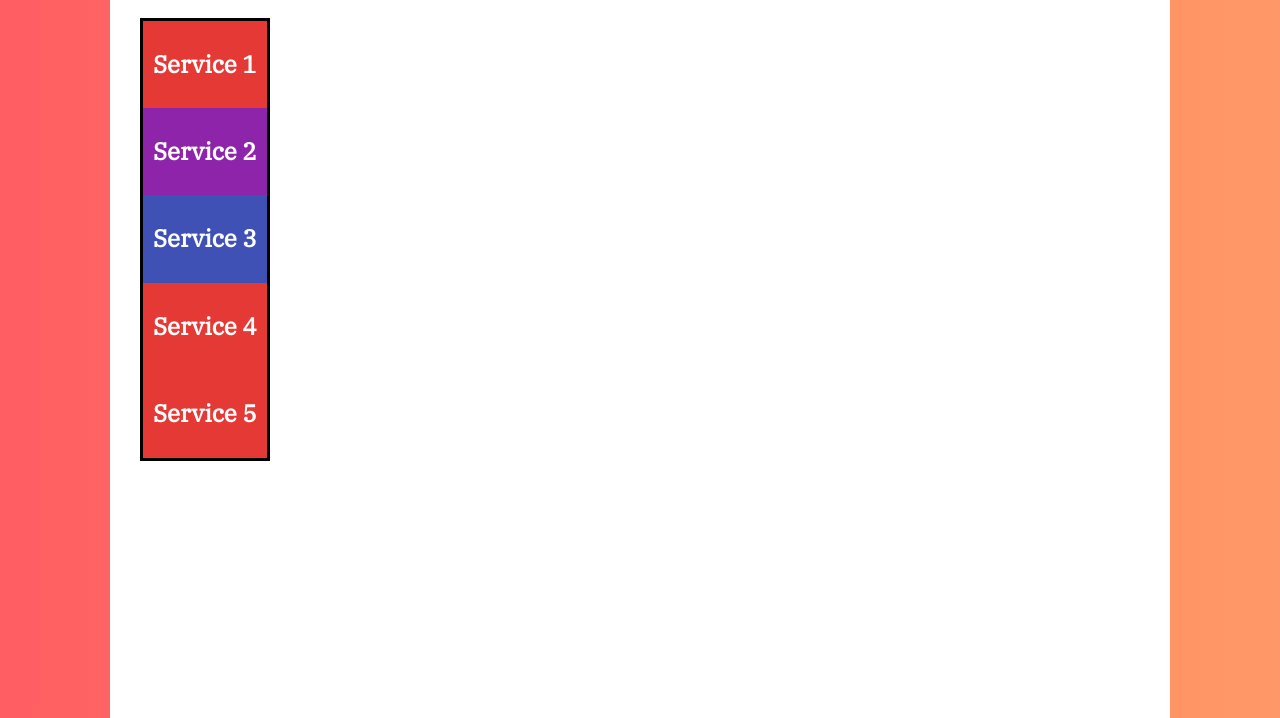
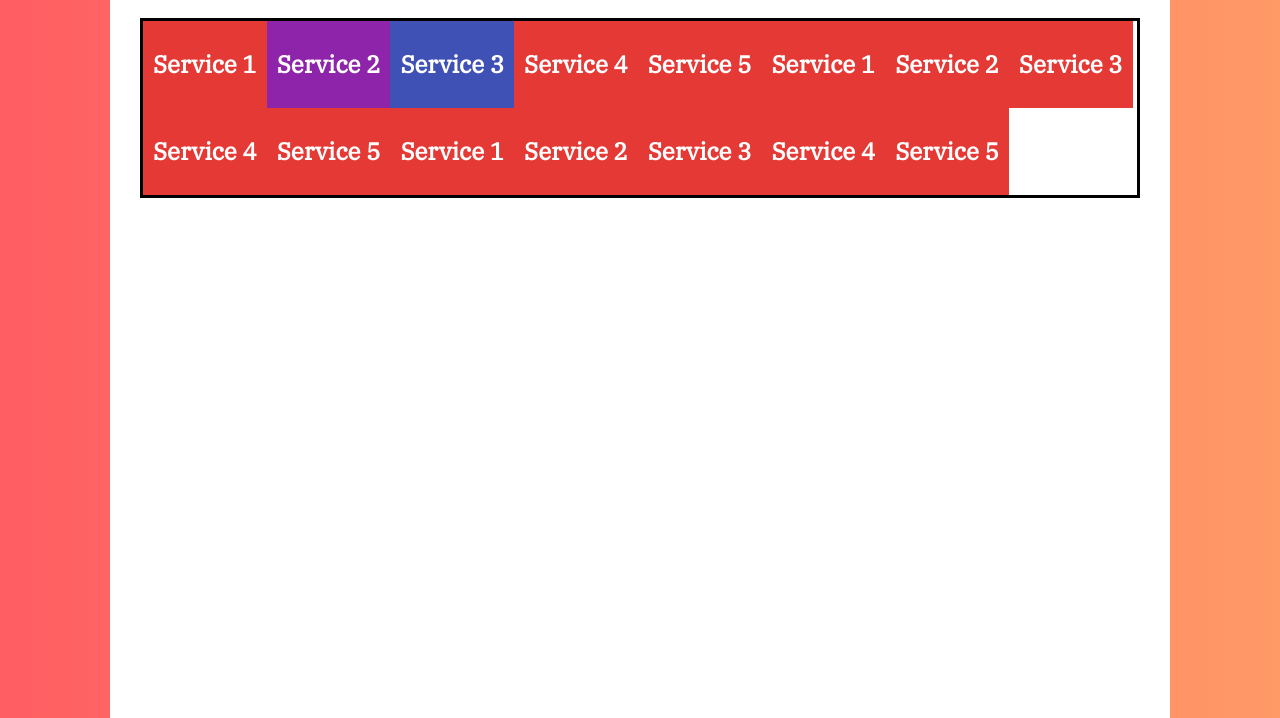
Before and after one commit to ghabrielv/learning-css-grid-and-flexbox, a plain HTML site: page flexbox-basic/index.html in a window 1280 px wide. Shown: the part 82-800 px from the top of the page. Drawn offline with nearby package versions, Linux system fonts and the light colour scheme.

Commit message:
Flexbox Basic - 03

```diff
--- a/flexbox-basic/index.html
+++ b/flexbox-basic/index.html
@@ -31,6 +31,36 @@
             <div class="element-flex element-3">
                 <h2>Service 5</h2>
             </div>
+            <div class="element-flex element-1">
+                <h2>Service 1</h2>
+            </div>
+            <div class="element-flex element-2">
+                <h2>Service 2</h2>
+            </div>
+            <div class="element-flex element-3">
+                <h2>Service 3</h2>
+            </div>
+            <div class="element-flex element-3">
+                <h2>Service 4</h2>
+            </div>
+            <div class="element-flex element-3">
+                <h2>Service 5</h2>
+            </div>
+            <div class="element-flex element-1">
+                <h2>Service 1</h2>
+            </div>
+            <div class="element-flex element-2">
+                <h2>Service 2</h2>
+            </div>
+            <div class="element-flex element-3">
+                <h2>Service 3</h2>
+            </div>
+            <div class="element-flex element-3">
+                <h2>Service 4</h2>
+            </div>
+            <div class="element-flex element-3">
+                <h2>Service 5</h2>
+            </div>
         </div>
     </div>
 
--- a/flexbox-basic/styles.css
+++ b/flexbox-basic/styles.css
@@ -22,9 +22,11 @@ h2 {
 }
 
 .container-flex {
-    display: inline-flex;
+    display: flex;
     border: 3px solid black;
-    flex-direction: column;
+    flex-direction: row;
+    flex-wrap: wrap-reverse;
+    flex-flow: row wrap;/* flex-direction and flex-wrap */
 }
 
 .element-flex {
```
